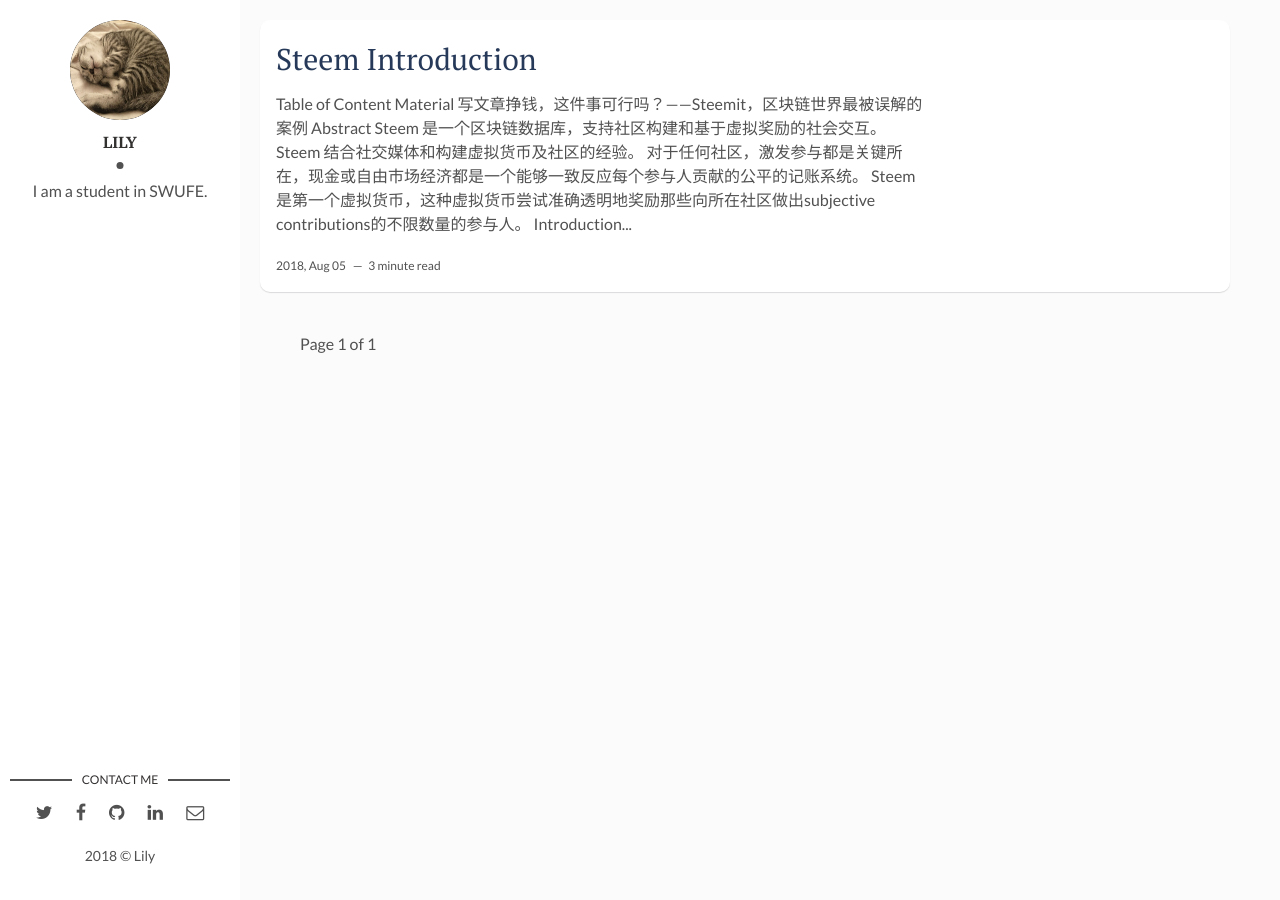
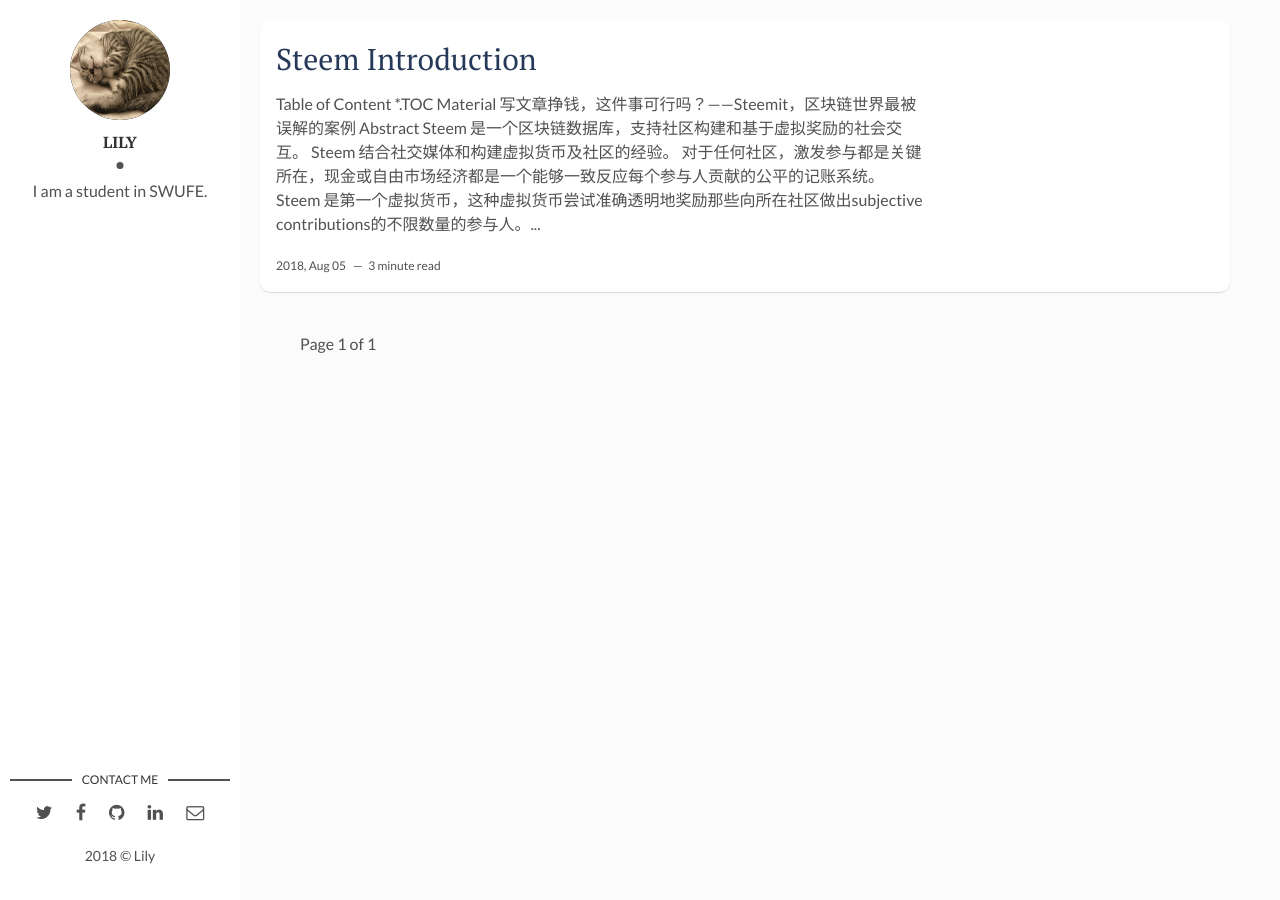
Before and after one commit to Tammy-Lee/Tammy-Lee.github.io, a Jekyll site: the page built from index.html, in a window 1280 px wide. Built offline with Jekyll 4.4.1, drawn with Linux system fonts in a browser that asks for light colours; the list of posts is cut into pages by our own code.

Commit message:
update 1

```diff
--- a/_posts/2018-08-05-Steem-Introduction.markdown
+++ b/_posts/2018-08-05-Steem-Introduction.markdown
@@ -6,6 +6,8 @@ tags: [Blockchain, Network]
 ---
 
 # Table of Content
+
+*.TOC
 
 {:toc}
 
```
Also changed, not shown: other parts of _posts/2018-08-05-Steem-Introduction.markdown (+3 -1 lines).
